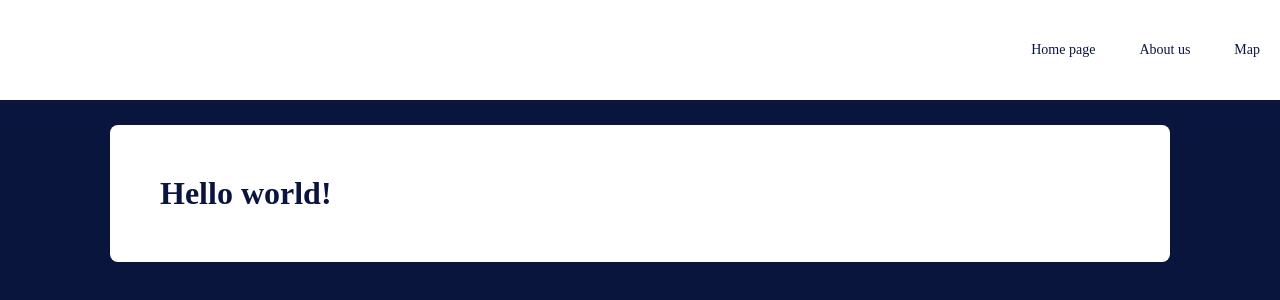
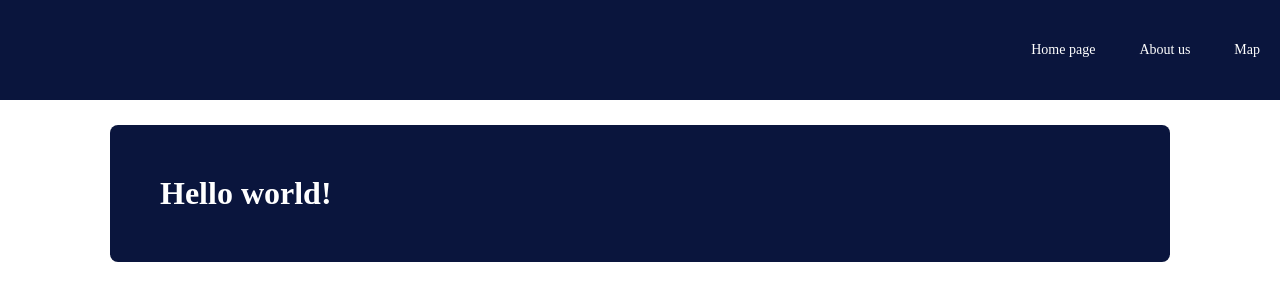
Before and after one commit to KIIvanova19/inferno, a plain HTML site: page Inferno_website/map.html in a window 1280 px wide. Drawn offline with Linux system fonts and the light colour scheme.

Commit message:
Change website design

```diff
--- a/Inferno_website/about_us.css
+++ b/Inferno_website/about_us.css
@@ -4,7 +4,7 @@
 }
 
 body {
-    background-color: #0a153d;
+  background-color: white;
   background-size: cover;
   background-attachment: fixed;
 }
@@ -14,18 +14,18 @@
 }
 
 .content {
-    background: white;
+  background: #0a153d;
   width: 75%;
   border-radius: 8px 8px 8px 8px;
   padding: 50px;
   margin: 25px auto;
-    color: #0a153d;
+  color: white;
 }
 
 nav {
   width: 100%;
   height: 100px;
-    background-color: white;
+  background-color: #0a153d;
 }
 
 nav p {
@@ -48,7 +48,7 @@
   display: block;
   text-decoration: none;
   font-size: 14px;
-    color: #0a153d;
+  color: white;
   padding: 0 20px;
 }
 
@@ -60,7 +60,7 @@
   display: none;
   text-align: center;
   position: absolute;
-    background-color: #0a153d;
+  background-color: white;
 }
 
 nav ul li:hover ul {
--- a/Inferno_website/index.css
+++ b/Inferno_website/index.css
@@ -4,7 +4,7 @@
 }
 
 body {
-  background-color: #0a153d;
+  background-color: white;
   background-size: cover;
   background-attachment: fixed;
 }
@@ -14,18 +14,18 @@ body {
 }
 
 .content {
-  background: white;
+  background: #0a153d;
   width: 75%;
   border-radius: 8px 8px 8px 8px;
   padding: 50px;
   margin: 25px auto;
-  color: #0a153d;
+  color: white;
 }
 
 nav {
   width: 100%;
   height: 100px;
-  background-color: white;
+  background-color: #0a153d;
 }
 
 nav p {
@@ -48,7 +48,7 @@ nav ul li a {
   display: block;
   text-decoration: none;
   font-size: 14px;
-  color: #0a153d;
+  color: white;
   padding: 0 20px;
 }
 
@@ -60,7 +60,7 @@ nav ul li ul {
   display: none;
   text-align: center;
   position: absolute;
-  background-color: #0a153d;
+  background-color: white;
 }
 
 nav ul li:hover ul {
--- a/Inferno_website/map.css
+++ b/Inferno_website/map.css
@@ -4,7 +4,7 @@
   }
 
   body {
-    background-color: #0a153d;
+    background-color: white;
     background-size: cover;
     background-attachment: fixed;
   }
@@ -14,18 +14,18 @@
   }
 
   .content {
-    background: white;
+    background: #0a153d;
     width: 75%;
     border-radius: 8px 8px 8px 8px;
     padding: 50px;
     margin: 25px auto;
-    color: #0a153d;
+    color: white;
   }
 
   nav {
     width: 100%;
     height: 100px;
-    background-color: white;
+    background-color: #0a153d;
   }
 
   nav p {
@@ -48,7 +48,7 @@
     display: block;
     text-decoration: none;
     font-size: 14px;
-    color: #0a153d;
+    color: white;
     padding: 0 20px;
   }
 
@@ -60,7 +60,7 @@
     display: none;
     text-align: center;
     position: absolute;
-    background-color: #0a153d;
+    background-color: white;
   }
 
   nav ul li:hover ul {
```
Lines whose indentation alone changed are shown as unchanged.
